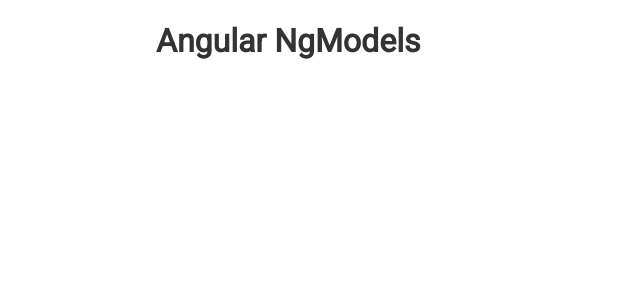
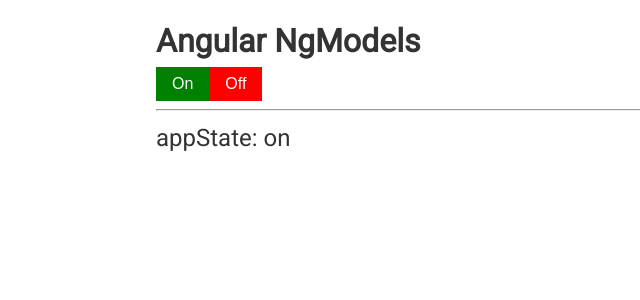
Before and after one commit to Comprehensher/angular-conspect, an Angular app: page / in a window 1280 px wide. Shown: the top 300 px of the page, without its empty margins (0-640 px from the left). Built offline with nearby package versions, Linux system fonts and the light colour scheme.

Commit message:
How to create your own ngModel. We made Switch component as ngModel so as App knew how use functionality of embedded component. Redraw style, get values for variables etc.

```diff
--- a/src/app/app.component.html
+++ b/src/app/app.component.html
@@ -1,3 +1,11 @@
 <div class="container">
   <h1>Angular NgModels</h1>
+
+  <app-switch [(ngModel)]="appState"
+              (ngModelChange)="handleChange()"
+  ></app-switch>
+
+  <hr>
+
+  <p>appState: {{appState}}</p>
 </div>
--- a/src/app/app.component.ts
+++ b/src/app/app.component.ts
@@ -8,5 +8,9 @@
   styleUrls: ['./app.component.scss']
 })
 export class AppComponent {
+  appState = 'on'
 
+  handleChange() {
+    console.log(this.appState)
+  }
 }
--- a/src/app/app.module.ts
+++ b/src/app/app.module.ts
@@ -3,10 +3,12 @@
 
 import { AppComponent } from './app.component';
 import {FormsModule, ReactiveFormsModule} from "@angular/forms";
+import { SwitchComponent } from './switch/switch.component';
 
 @NgModule({
   declarations: [
-    AppComponent
+    AppComponent,
+    SwitchComponent
   ],
   imports: [
     BrowserModule,
--- /dev/null
+++ b/src/app/switch/switch.component.html
@@ -0,0 +1,6 @@
+<div>
+
+  <button [class.active]="state === 'on'" (click)="setState('on')">On</button>
+  <button [class.active]="state === 'off'" (click)="setState('off')">Off</button>
+
+</div>
--- /dev/null
+++ b/src/app/switch/switch.component.scss
@@ -0,0 +1,16 @@
+div {
+  display: inline-block;
+
+  button {
+    padding: .5rem 1rem;
+    font-size: 1rem;
+    color: #ffffff;
+    background: red;
+    border: none;
+    outline: none;
+
+    &.active {
+      background: green;
+    }
+  }
+}
--- /dev/null
+++ b/src/app/switch/switch.component.ts
@@ -0,0 +1,41 @@
+import {Component, forwardRef, OnInit, Provider} from '@angular/core';
+import {ControlValueAccessor, NG_VALUE_ACCESSOR} from "@angular/forms";
+import {state} from "@angular/animations";
+
+const VALUE_ACCESSOR: Provider = {
+  provide: NG_VALUE_ACCESSOR,
+  useExisting: forwardRef(() => SwitchComponent),
+  multi: true
+};
+
+@Component({
+  selector: 'app-switch',
+  templateUrl: './switch.component.html',
+  styleUrls: ['./switch.component.scss'],
+  providers: [VALUE_ACCESSOR]
+})
+export class SwitchComponent implements ControlValueAccessor {
+
+  state = 'off';
+
+  private onChange = (value: any) => {}
+
+  // it's call function onChange
+  setState(state: string) {
+    this.state = state
+    this.onChange(this.state)
+  }
+
+  // будет принимать в себя функцию, которая будет следить за изменениями
+  registerOnChange(fn: any): void {
+    this.onChange = fn
+  }
+  // тоже, но для мобильных устройств
+  registerOnTouched(fn: any): void {
+  }
+
+  writeValue(state: string): void {
+    this.state = state
+  }
+
+}
```
